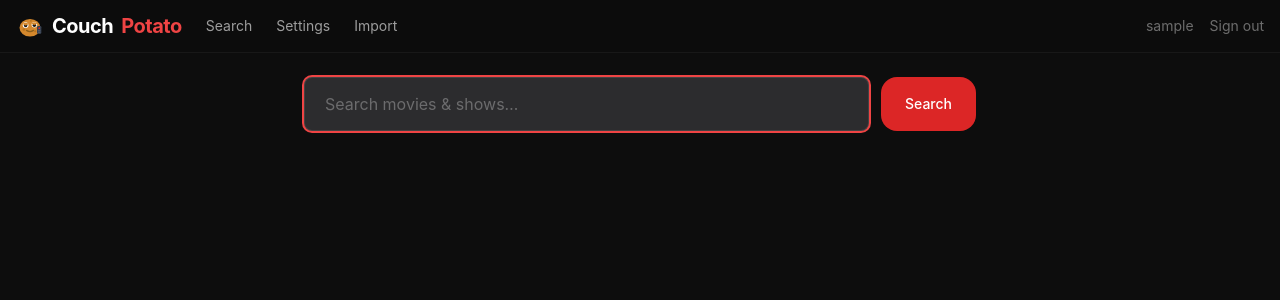
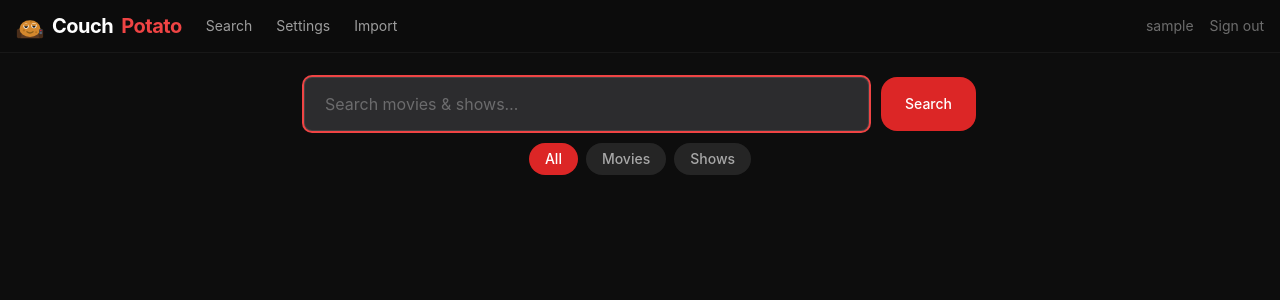
Before and after one commit to roachdaniel/roachflix, a Flask app: page /search/ in a window 1280 px wide. Shown: the top 300 px of the page. Run offline with Flask 3, Linux system fonts and the light colour scheme; the visitor is signed in with stand-in values (Sample User, id 1); some libraries are stand-ins or nearby versions.

Commit message:
Add search type filter (All/Movies/Shows) and potato-on-couch icon
- Search: All/Movies/Shows pill filter; uses /search/movie or /search/tv
  endpoints for type-specific results; persists selection across searches
- Icon: potato now sits on a couch with armrests, cushion seam, and remote
  on the right armrest; updated in icon.svg and both nav inline SVGs

Co-Authored-By: Claude Sonnet 4.6 <noreply@anthropic.com>

```diff
--- a/app/search/routes.py
+++ b/app/search/routes.py
@@ -7,26 +7,30 @@ from . import search_bp
 @search_bp.route('/')
 @login_required
 def index():
-    query = request.args.get('q', '').strip()
+    query        = request.args.get('q', '').strip()
+    media_filter = request.args.get('type', 'all')
+    if media_filter not in ('all', 'movie', 'tv'):
+        media_filter = 'all'
     results = []
-    error = None
+    error   = None
     if query:
         try:
-            data = tmdb.search(query)
+            data = tmdb.search(query, media_type=media_filter)
             for item in data.get('results', []):
                 mt = item.get('media_type')
                 if mt not in ('movie', 'tv'):
                     continue
                 results.append({
-                    'tmdb_id': item['id'],
+                    'tmdb_id':    item['id'],
                     'media_type': mt,
-                    'title': item.get('title') or item.get('name', ''),
-                    'overview': item.get('overview', ''),
-                    'poster': tmdb.poster_url(item.get('poster_path'), 'w342'),
-                    'year': (item.get('release_date') or item.get('first_air_date') or '')[:4],
-                    'rating': item.get('vote_average'),
+                    'title':      item.get('title') or item.get('name', ''),
+                    'overview':   item.get('overview', ''),
+                    'poster':     tmdb.poster_url(item.get('poster_path'), 'w342'),
+                    'year':       (item.get('release_date') or item.get('first_air_date') or '')[:4],
+                    'rating':     item.get('vote_average'),
                 })
         except Exception as e:
             error = str(e)
 
-    return render_template('search/index.html', query=query, results=results, error=error)
+    return render_template('search/index.html', query=query, results=results,
+                           error=error, media_filter=media_filter)
--- a/app/templates/base.html
+++ b/app/templates/base.html
@@ -76,27 +76,37 @@
             hidden sm:flex items-center gap-6">
   <a href="/" class="text-xl font-bold tracking-tight text-white flex items-center gap-2">
     <svg viewBox="0 0 32 32" class="w-7 h-7 shrink-0" xmlns="http://www.w3.org/2000/svg">
+      <!-- couch back -->
+      <rect x="2" y="20" width="28" height="7" rx="3" fill="#4a2e1a"/>
+      <!-- couch seat -->
+      <rect x="3" y="25" width="26" height="5" rx="2" fill="#5c3a22"/>
+      <!-- left armrest -->
+      <rect x="1" y="19" width="5" height="11" rx="2" fill="#4a2e1a"/>
+      <!-- right armrest -->
+      <rect x="26" y="19" width="5" height="11" rx="2" fill="#4a2e1a"/>
       <!-- potato body -->
-      <ellipse cx="16" cy="18" rx="12" ry="10" fill="#d4882d"/>
+      <ellipse cx="16" cy="19" rx="12" ry="9.5" fill="#d4882d"/>
       <!-- spots -->
-      <circle cx="9"  cy="20" r="1.5" fill="#b8731f"/>
-      <circle cx="22" cy="22" r="1.2" fill="#b8731f"/>
-      <circle cx="17" cy="10" r="1"   fill="#b8731f"/>
+      <circle cx="9"  cy="21" r="1.3" fill="#b8731f"/>
+      <circle cx="23" cy="23" r="1.1" fill="#b8731f"/>
+      <circle cx="17" cy="11" r="1"   fill="#b8731f"/>
       <!-- left eye (sleepy) -->
-      <circle cx="11" cy="15" r="3.2" fill="white"/>
-      <circle cx="11" cy="15.5" r="2" fill="#1a1a1a"/>
-      <path d="M7.8 13.2 Q11 11.5 14.2 13.2 Q14.2 15 11 15.3 Q7.8 15 7.8 13.2" fill="#d4882d"/>
+      <circle cx="11.5" cy="16" r="3" fill="white"/>
+      <circle cx="11.5" cy="16.5" r="1.9" fill="#1a1a1a"/>
+      <circle cx="12.6" cy="15.3" r="0.7" fill="white"/>
+      <path d="M8.5 14.4 Q11.5 12.7 14.5 14.4 Q14.5 16.2 11.5 16.6 Q8.5 16.2 8.5 14.4" fill="#d4882d"/>
       <!-- right eye (sleepy) -->
-      <circle cx="21" cy="14.5" r="3.2" fill="white"/>
-      <circle cx="21" cy="15" r="2" fill="#1a1a1a"/>
-      <path d="M17.8 12.7 Q21 11 24.2 12.7 Q24.2 14.5 21 14.8 Q17.8 14.5 17.8 12.7" fill="#d4882d"/>
+      <circle cx="20.5" cy="15.5" r="3" fill="white"/>
+      <circle cx="20.5" cy="16" r="1.9" fill="#1a1a1a"/>
+      <circle cx="21.6" cy="14.8" r="0.7" fill="white"/>
+      <path d="M17.5 13.9 Q20.5 12.2 23.5 13.9 Q23.5 15.7 20.5 16.1 Q17.5 15.7 17.5 13.9" fill="#d4882d"/>
       <!-- smile -->
-      <path d="M12 21 Q16 24 20 21" stroke="#8b5e1a" stroke-width="1.5" fill="none" stroke-linecap="round"/>
-      <!-- remote -->
-      <rect x="24" y="16" width="5" height="9" rx="1.5" fill="#374151"/>
-      <circle cx="26.5" cy="18.5" r="1" fill="#dc2626"/>
-      <rect x="25" y="21" width="3" height="0.8" rx="0.4" fill="#6b7280"/>
-      <rect x="25" y="22.5" width="3" height="0.8" rx="0.4" fill="#6b7280"/>
+      <path d="M12.5 22.5 Q16 25.5 19.5 22.5" stroke="#8b5e1a" stroke-width="1.4" fill="none" stroke-linecap="round"/>
+      <!-- remote on right armrest -->
+      <rect x="26.5" y="19.5" width="3.5" height="6" rx="1" fill="#374151"/>
+      <circle cx="28.3" cy="21.2" r="0.9" fill="#dc2626"/>
+      <rect x="27" y="23.2" width="2.5" height="0.7" rx="0.3" fill="#6b7280"/>
+      <rect x="27" y="24.4" width="2.5" height="0.7" rx="0.3" fill="#6b7280"/>
     </svg>
     Couch<span class="text-red-500">Potato</span>
   </a>
@@ -114,21 +124,27 @@
             flex sm:hidden items-center justify-between">
   <span class="text-lg font-bold tracking-tight flex items-center gap-1.5">
     <svg viewBox="0 0 32 32" class="w-6 h-6 shrink-0" xmlns="http://www.w3.org/2000/svg">
-      <ellipse cx="16" cy="18" rx="12" ry="10" fill="#d4882d"/>
-      <circle cx="9"  cy="20" r="1.5" fill="#b8731f"/>
-      <circle cx="22" cy="22" r="1.2" fill="#b8731f"/>
-      <circle cx="17" cy="10" r="1"   fill="#b8731f"/>
-      <circle cx="11" cy="15" r="3.2" fill="white"/>
-      <circle cx="11" cy="15.5" r="2" fill="#1a1a1a"/>
-      <path d="M7.8 13.2 Q11 11.5 14.2 13.2 Q14.2 15 11 15.3 Q7.8 15 7.8 13.2" fill="#d4882d"/>
-      <circle cx="21" cy="14.5" r="3.2" fill="white"/>
-      <circle cx="21" cy="15" r="2" fill="#1a1a1a"/>
-      <path d="M17.8 12.7 Q21 11 24.2 12.7 Q24.2 14.5 21 14.8 Q17.8 14.5 17.8 12.7" fill="#d4882d"/>
-      <path d="M12 21 Q16 24 20 21" stroke="#8b5e1a" stroke-width="1.5" fill="none" stroke-linecap="round"/>
-      <rect x="24" y="16" width="5" height="9" rx="1.5" fill="#374151"/>
-      <circle cx="26.5" cy="18.5" r="1" fill="#dc2626"/>
-      <rect x="25" y="21" width="3" height="0.8" rx="0.4" fill="#6b7280"/>
-      <rect x="25" y="22.5" width="3" height="0.8" rx="0.4" fill="#6b7280"/>
+      <rect x="2" y="20" width="28" height="7" rx="3" fill="#4a2e1a"/>
+      <rect x="3" y="25" width="26" height="5" rx="2" fill="#5c3a22"/>
+      <rect x="1" y="19" width="5" height="11" rx="2" fill="#4a2e1a"/>
+      <rect x="26" y="19" width="5" height="11" rx="2" fill="#4a2e1a"/>
+      <ellipse cx="16" cy="19" rx="12" ry="9.5" fill="#d4882d"/>
+      <circle cx="9"  cy="21" r="1.3" fill="#b8731f"/>
+      <circle cx="23" cy="23" r="1.1" fill="#b8731f"/>
+      <circle cx="17" cy="11" r="1"   fill="#b8731f"/>
+      <circle cx="11.5" cy="16" r="3" fill="white"/>
+      <circle cx="11.5" cy="16.5" r="1.9" fill="#1a1a1a"/>
+      <circle cx="12.6" cy="15.3" r="0.7" fill="white"/>
+      <path d="M8.5 14.4 Q11.5 12.7 14.5 14.4 Q14.5 16.2 11.5 16.6 Q8.5 16.2 8.5 14.4" fill="#d4882d"/>
+      <circle cx="20.5" cy="15.5" r="3" fill="white"/>
+      <circle cx="20.5" cy="16" r="1.9" fill="#1a1a1a"/>
+      <circle cx="21.6" cy="14.8" r="0.7" fill="white"/>
+      <path d="M17.5 13.9 Q20.5 12.2 23.5 13.9 Q23.5 15.7 20.5 16.1 Q17.5 15.7 17.5 13.9" fill="#d4882d"/>
+      <path d="M12.5 22.5 Q16 25.5 19.5 22.5" stroke="#8b5e1a" stroke-width="1.4" fill="none" stroke-linecap="round"/>
+      <rect x="26.5" y="19.5" width="3.5" height="6" rx="1" fill="#374151"/>
+      <circle cx="28.3" cy="21.2" r="0.9" fill="#dc2626"/>
+      <rect x="27" y="23.2" width="2.5" height="0.7" rx="0.3" fill="#6b7280"/>
+      <rect x="27" y="24.4" width="2.5" height="0.7" rx="0.3" fill="#6b7280"/>
     </svg>
     Couch<span class="text-red-500">Potato</span>
   </span>
--- a/app/templates/search/index.html
+++ b/app/templates/search/index.html
@@ -2,15 +2,28 @@
 {% block title %}Search — Couch Potato{% endblock %}
 {% block content %}
 
-<div class="max-w-2xl mx-auto mb-8">
-  <form method="get" action="/search/" class="flex gap-3">
-    <input type="text" name="q" value="{{ query }}" placeholder="Search movies &amp; shows…" autofocus
+<div class="max-w-2xl mx-auto mb-6">
+  <form method="get" action="/search/" id="search-form" class="flex gap-3">
+    <input type="hidden" name="type" id="type-input" value="{{ media_filter }}"/>
+    <input type="text" name="q" value="{{ query }}"
+      placeholder="{% if media_filter == 'movie' %}Search movies…{% elif media_filter == 'tv' %}Search shows…{% else %}Search movies &amp; shows…{% endif %}"
+      autofocus
       class="flex-1 bg-[#2c2c2e] border border-white/10 rounded-2xl px-5 py-3.5 text-white text-base placeholder-white/30 focus:outline-none focus:ring-2 focus:ring-red-500"/>
     <button type="submit"
       class="px-6 py-3.5 bg-red-600 hover:bg-red-500 rounded-2xl font-medium text-sm transition">
       Search
     </button>
   </form>
+  <div class="flex gap-2 mt-3 justify-center">
+    {% for val, label in [('all', 'All'), ('movie', 'Movies'), ('tv', 'Shows')] %}
+    <button type="button" onclick="setType('{{ val }}')"
+      data-type="{{ val }}"
+      class="type-pill px-4 py-1.5 rounded-full text-sm font-medium transition
+             {{ 'bg-red-600 text-white' if media_filter == val else 'bg-white/10 text-white/60 hover:bg-white/20' }}">
+      {{ label }}
+    </button>
+    {% endfor %}
+  </div>
 </div>
 
 {% if error %}
@@ -67,6 +80,20 @@
 
 {% block scripts %}
 <script>
+function setType(val) {
+  document.getElementById('type-input').value = val;
+  document.querySelectorAll('.type-pill').forEach(btn => {
+    const active = btn.dataset.type === val;
+    btn.classList.toggle('bg-red-600',    active);
+    btn.classList.toggle('text-white',    active);
+    btn.classList.toggle('bg-white/10',  !active);
+    btn.classList.toggle('text-white/60',!active);
+  });
+  if (document.querySelector('[name=q]').value.trim()) {
+    document.getElementById('search-form').submit();
+  }
+}
+
 function toast(msg) {
   const el = document.getElementById('toast');
   el.textContent = msg;
--- a/app/tmdb.py
+++ b/app/tmdb.py
@@ -12,7 +12,17 @@ def _get(path, **params):
     return r.json()
 
 
-def search(query, page=1):
+def search(query, page=1, media_type='all'):
+    if media_type == 'movie':
+        data = _get('/search/movie', query=query, page=page, include_adult=False)
+        for item in data.get('results', []):
+            item['media_type'] = 'movie'
+        return data
+    if media_type == 'tv':
+        data = _get('/search/tv', query=query, page=page, include_adult=False)
+        for item in data.get('results', []):
+            item['media_type'] = 'tv'
+        return data
     return _get('/search/multi', query=query, page=page, include_adult=False)
 
 
```
Also changed, not shown: app/static/icons/icon.svg.
